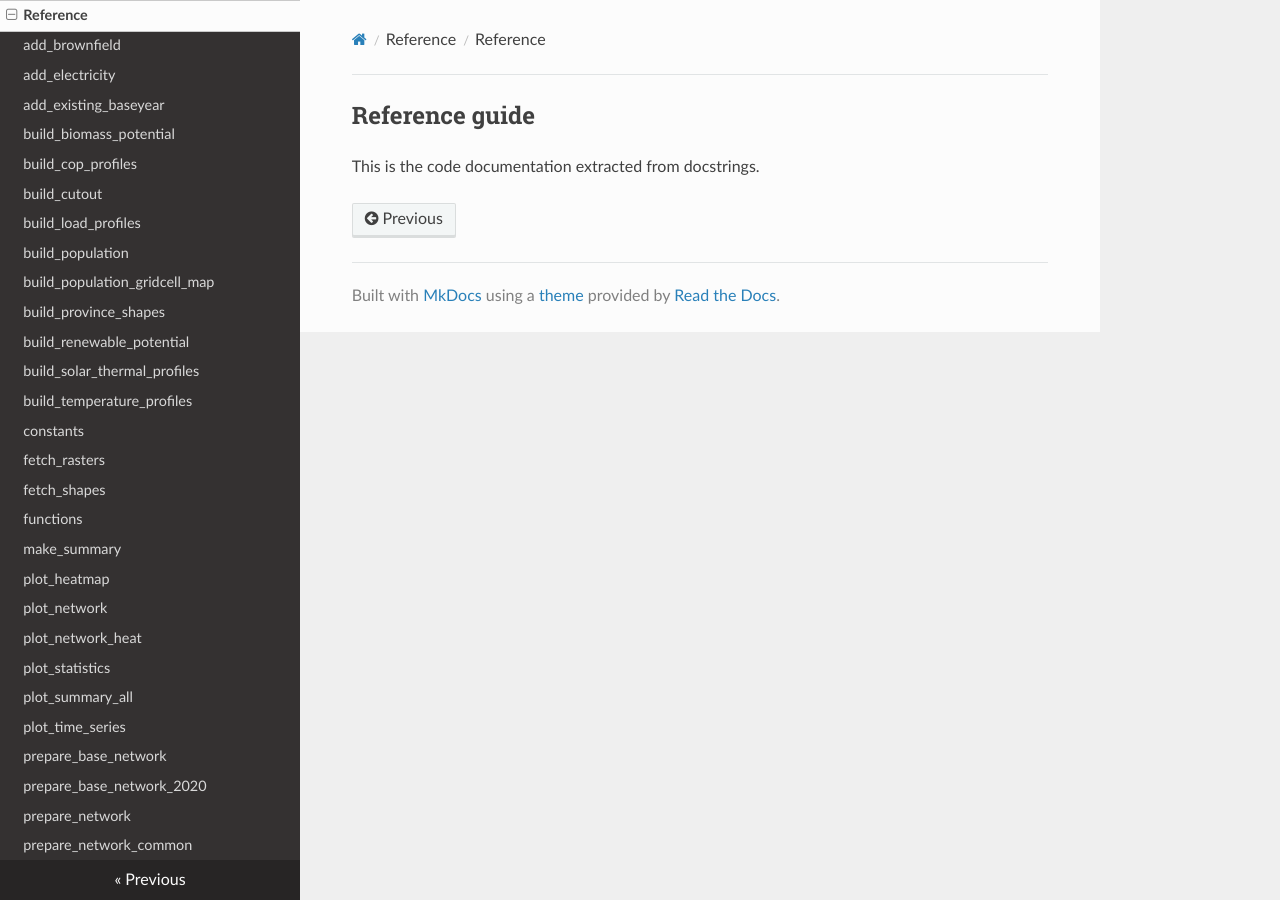
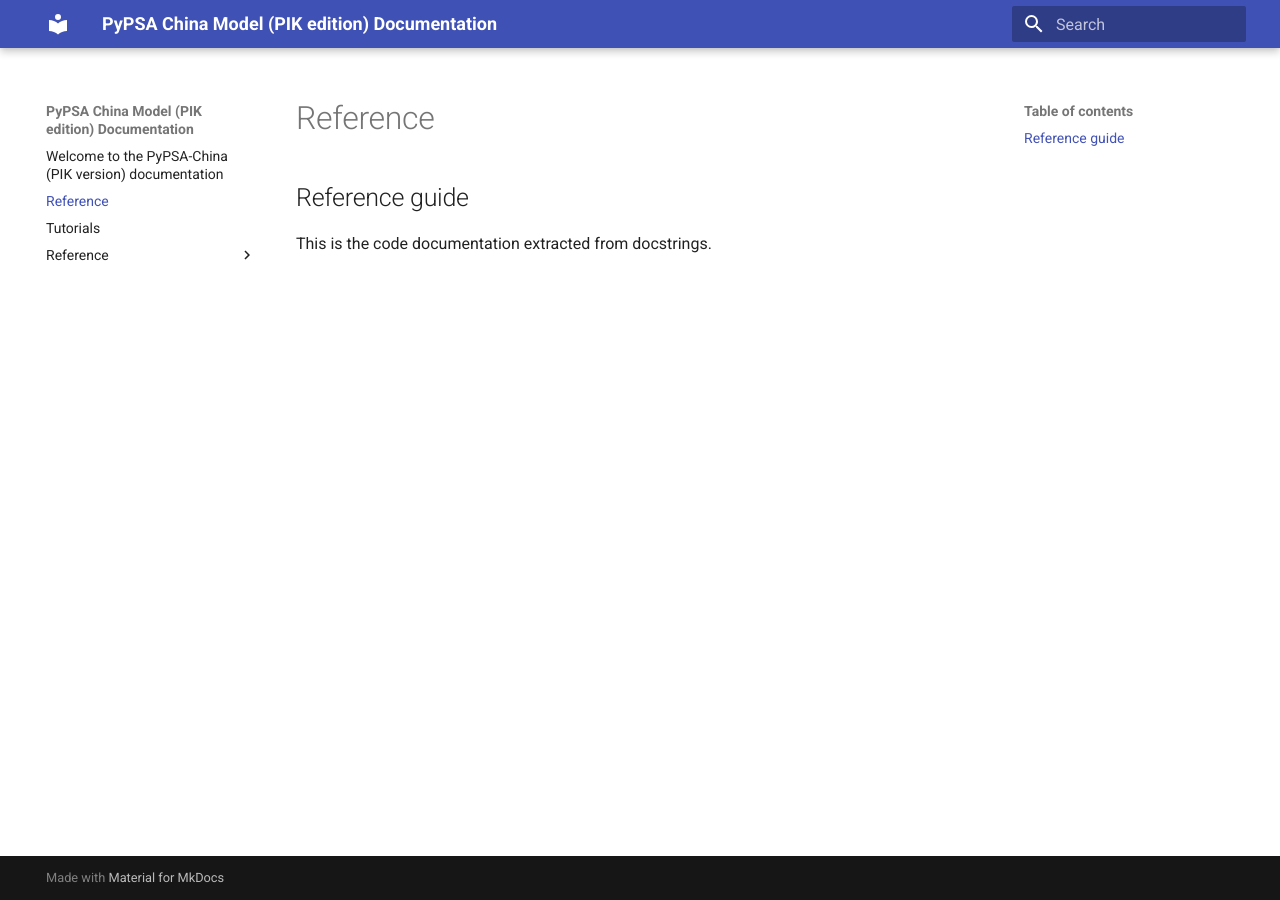
Before and after one commit to pik-piam/PyPSA-China-PIK, an MkDocs documentation site: the page built from docs/reference.md, in a window 1280 px wide. Built offline with MkDocs 1.6.1 and Material for MkDocs 9.7.7, drawn with Linux system fonts in a browser that asks for light colours; nearby versions of some CDN libraries.

Commit message:
nicer ref pages, docu fixes

```diff
--- a/mkdocs.yml
+++ b/mkdocs.yml
@@ -2,58 +2,25 @@
 site_name: PyPSA China Model (PIK edition) Documentation
 
 theme:
-  name: "readthedocs"
+  name: "material"
 docs_dir: "./docs"
 
 # Due to snakemake workflow, we need to include the 'scripts' directory in the python path
 plugins:
-- search
-- gen-files:
-    scripts:
-    - docs/autogen_ref_pages.py
-- mkdocstrings:
-    default_handler: python
-    handlers:
-      python:
-        paths: ["./workflow/scripts"]
+  - gen-files:
+      scripts:
+      - docs/autogen_ref_pages.py
+  - literate-nav:
+      nav_file: reference_nav.yml
+  - mkdocstrings:
+      default_handler: python
+      handlers:
+        python:
+          paths: ["./workflow/scripts"]
+  - search
 
 nav:
   - Home: index.md
   - Tutorials: tutorials.md
   - Reference:
-    - reference.md
-    - add_brownfield: docs/reference/add_brownfield.md
-    - add_electricity: docs/reference/add_electricity.md
-    - add_existing_baseyear: docs/reference/add_existing_baseyear.md
-    - build_biomass_potential: docs/reference/build_biomass_potential.md
-    - build_cop_profiles: docs/reference/build_cop_profiles.md
-    - build_cutout: docs/reference/build_cutout.md
-    - build_load_profiles: docs/reference/build_load_profiles.md
-    - build_population: docs/reference/build_population.md
-    - build_population_gridcell_map: docs/reference/build_population_gridcell_map.md
-    - build_province_shapes: docs/reference/build_province_shapes.md
-    - build_renewable_potential: docs/reference/build_renewable_potential.md
-    - build_solar_thermal_profiles: docs/reference/build_solar_thermal_profiles.md
-    - build_temperature_profiles: docs/reference/build_temperature_profiles.md
-    - constants: docs/reference/constants.md
-    - fetch_rasters: docs/reference/fetch_rasters.md
-    - fetch_shapes: docs/reference/fetch_shapes.md
-    - functions: docs/reference/functions.md
-    - make_summary: docs/reference/make_summary.md
-    - plot_heatmap: docs/reference/plot_heatmap.md
-    - plot_network: docs/reference/plot_network.md
-    - plot_network_heat: docs/reference/plot_network_heat.md
-    - plot_statistics: docs/reference/plot_statistics.md
-    - plot_summary_all: docs/reference/plot_summary_all.md
-    - plot_time_series: docs/reference/plot_time_series.md
-    - prepare_base_network: docs/reference/prepare_base_network.md
-    - prepare_base_network_2020: docs/reference/prepare_base_network_2020.md
-    - prepare_network: docs/reference/prepare_network.md
-    - prepare_network_common: docs/reference/prepare_network_common.md
-    - readers: docs/reference/readers.md
-    - solve_network: docs/reference/solve_network.md
-    - solve_network_myopic: docs/reference/solve_network_myopic.md
-    - helper_fns: docs/reference/_helpers.md
-    - plot_utilities: docs/reference/_plot_utilities.md
-  # - About: about.md
-  # - Workflow Overview: workflow_overview.md
+      - reference.md
```
Also changed, not shown: docs/autogen_ref_pages.py (+26 -1 lines), docs/reference/reference.md (added, +3 -0 lines), 1 other file.
